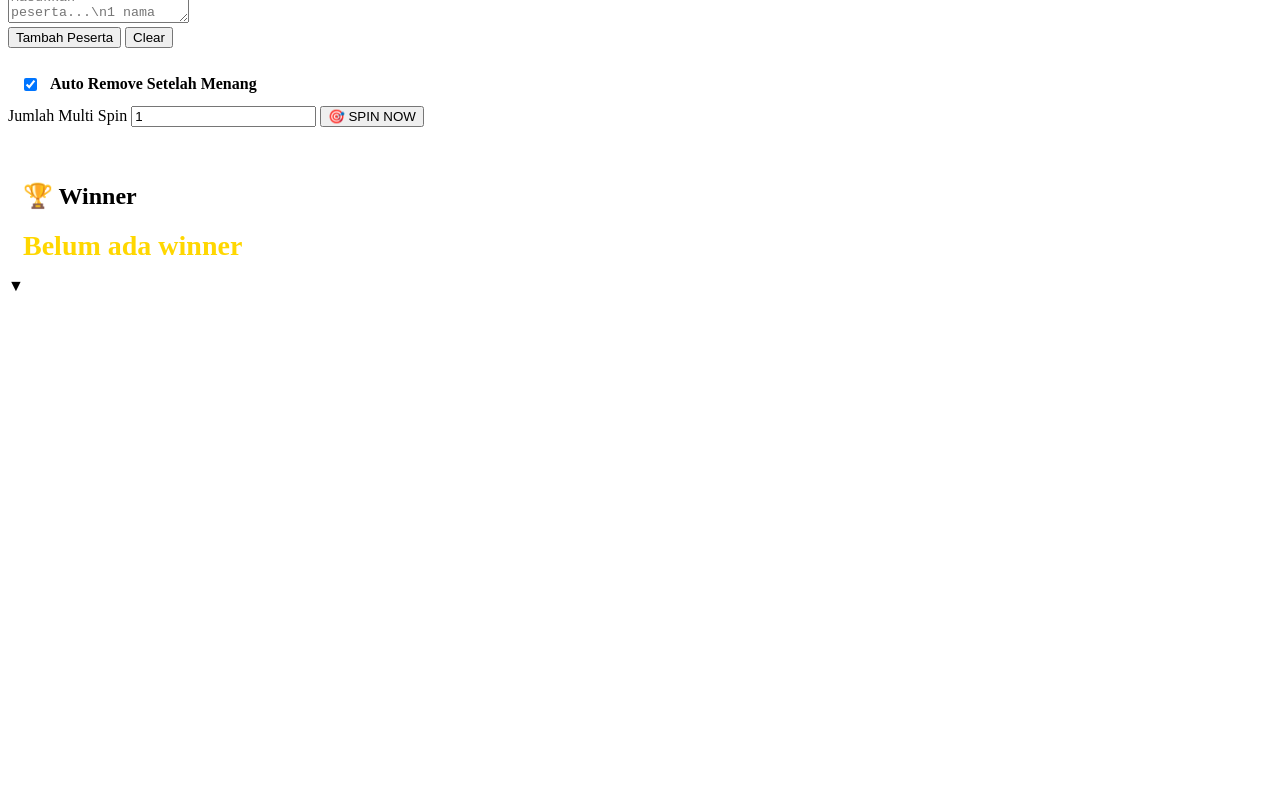
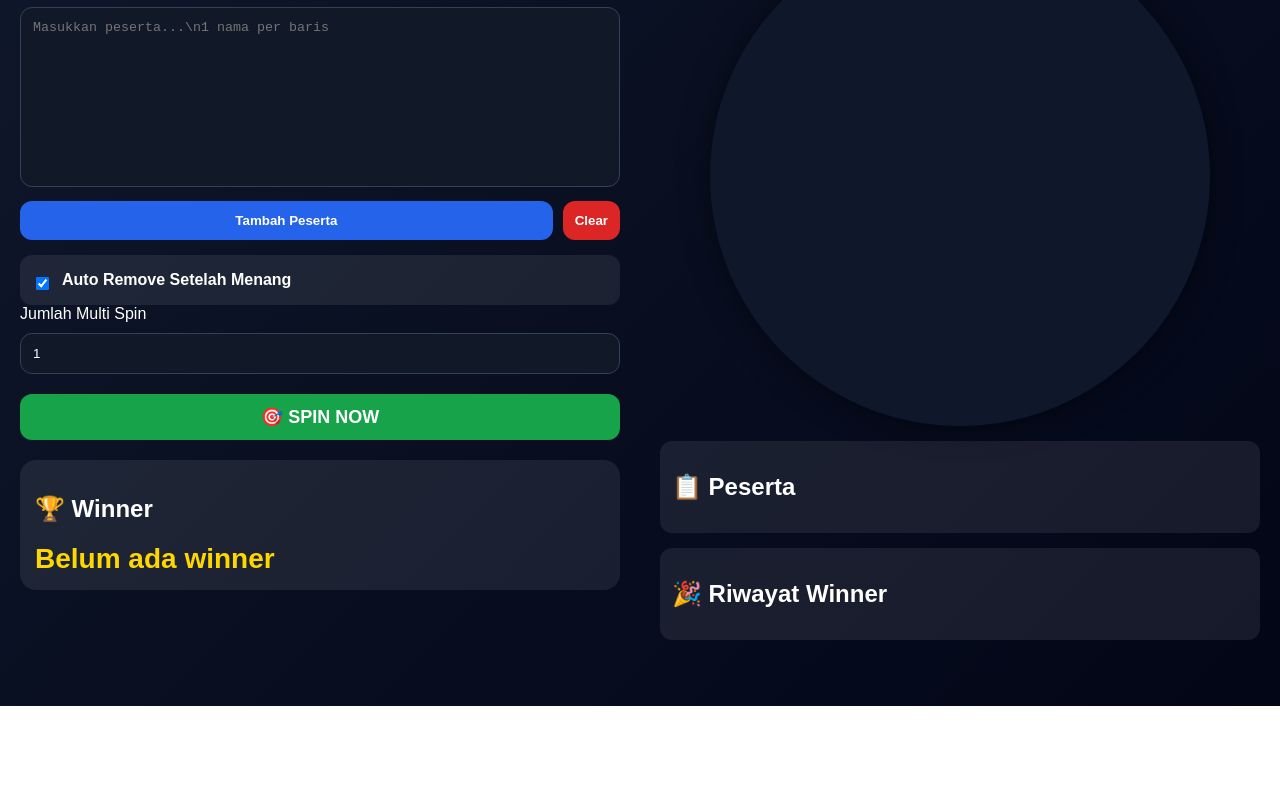
Before and after one commit to Adityadwi27/spinswheel, a plain HTML site: page index.html in a window 1280 px wide. Shown: the part 94-884 px from the top of the page. After the commit the page ends 800 px from the top, so only its background shows below. Drawn offline with Linux system fonts and the light colour scheme.

Commit message:
Update style.css

```diff
--- a/style.css
+++ b/style.css
@@ -1,6 +1,107 @@
 body {
+  margin: 0;
+  font-family: Arial, sans-serif;
+  background: linear-gradient(135deg, #0f172a, #020617);
+  color: white;
+}
+
+.container {
+  display: flex;
+  flex-wrap: wrap;
+  min-height: 100vh;
+}
+
+.left-panel,
+.right-panel {
+  flex: 1;
+  padding: 20px;
+  box-sizing: border-box;
+}
+
+textarea {
   width: 100%;
+  height: 180px;
+  background: #111827;
+  color: white;
+  border: 1px solid #334155;
+  border-radius: 12px;
+  padding: 12px;
+  box-sizing: border-box;
+  resize: none;
+}
+
+input {
+  width: 100%;
+  margin-top: 10px;
+  padding: 12px;
+  border-radius: 12px;
+  border: 1px solid #334155;
+  background: #111827;
+  color: white;
+  box-sizing: border-box;
+}
+
+.buttons {
+  display: flex;
+  gap: 10px;
+  margin-top: 10px;
+}
+
+button {
+  border: none;
+  border-radius: 12px;
+  padding: 12px;
+  cursor: pointer;
+  font-weight: bold;
+}
+
+button:hover {
+  opacity: 0.9;
+}
+
+.buttons button:first-child {
+  background: #2563eb;
+  color: white;
+  flex: 1;
+}
+
+.danger {
+  background: #dc2626;
+  color: white;
+}
+
+.spin-btn {
+  width: 100%;
+  margin-top: 20px;
+  background: #16a34a;
+  color: white;
+  font-size: 18px;
+}
+
+.wheel-wrapper {
+  position: relative;
+  width: 500px;
+  margin: auto;
+}
+
+.pointer {
+  position: absolute;
+  top: -15px;
+  left: 50%;
+  transform: translateX(-50%);
+  font-size: 40px;
+  color: red;
+  z-index: 10;
+}
+
+canvas {
+  width: 100%;
+  height: auto;
+  display: block;
+  border-radius: 50%;
+  background: #0f172a;
   transition: transform 5s ease-out;
+  box-shadow: 0 0 30px rgba(0,0,0,0.5);
 }
 
 .list-box,
```
